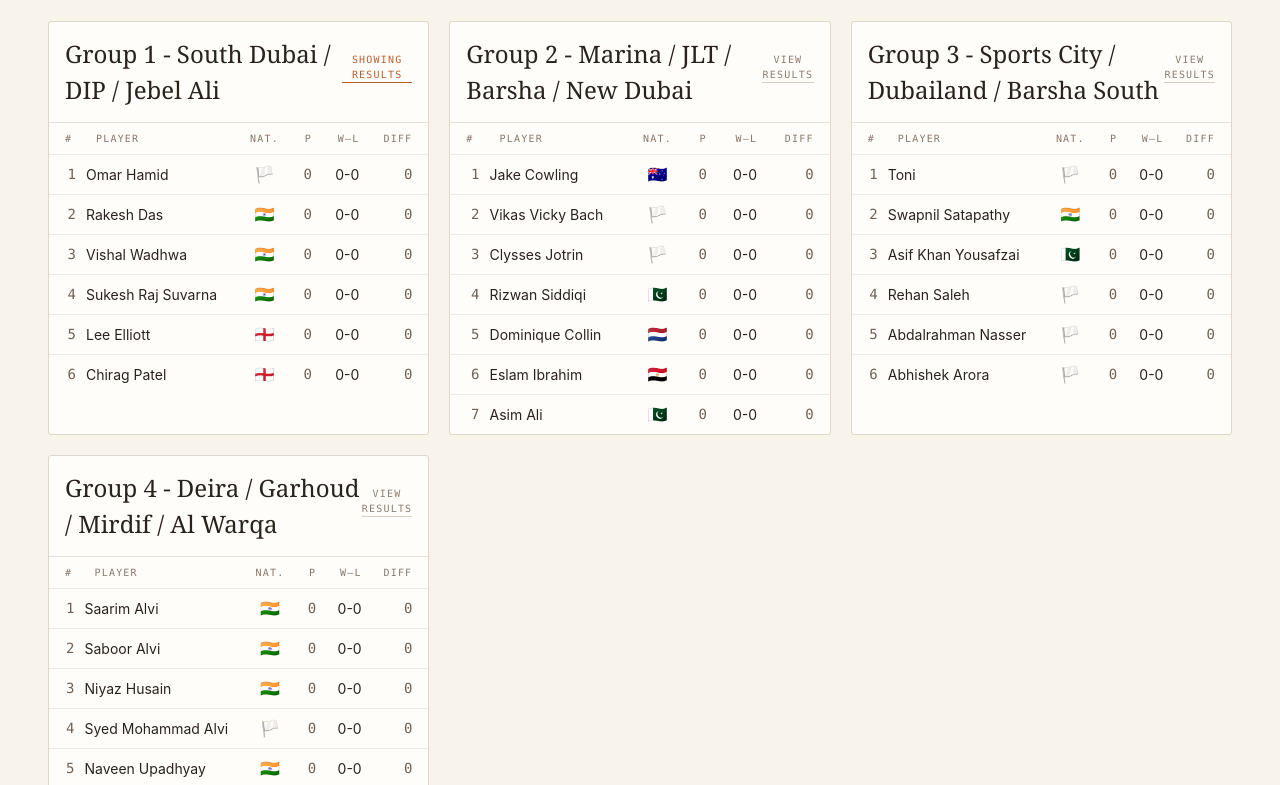
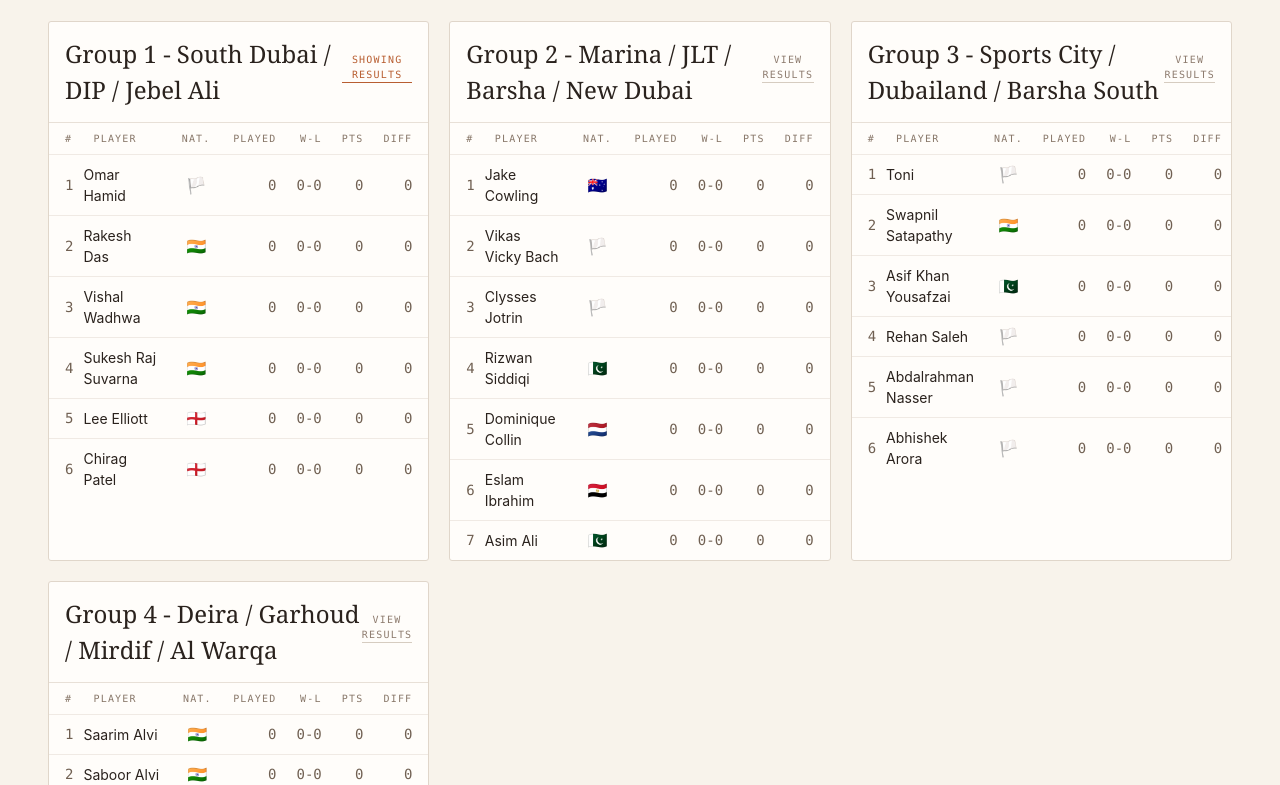
Before and after one commit to naveenupadhyay/JustTennisTournament, a Next.js app: page / in a window 1280 px wide. Shown: the part 855-1640 px from the top of the page. Built offline with nearby package versions, Linux system fonts and the light colour scheme.

Commit message:
Accrue submitted league points in standings

```diff
--- a/app/TournamentClient.tsx
+++ b/app/TournamentClient.tsx
@@ -143,7 +143,7 @@ export default function TournamentClient() {
                   </div>
                   <table>
                     <thead>
-                      <tr><th>#</th><th>Player</th><th>Nat.</th><th>P</th><th>W–L</th><th>Diff</th></tr>
+                      <tr><th>#</th><th>Player</th><th>Nat.</th><th>Played</th><th>W-L</th><th>Pts</th><th>Diff</th></tr>
                     </thead>
                     <tbody>
                       {table.map((row, index) => (
@@ -156,6 +156,7 @@ export default function TournamentClient() {
                           <td><span className="flag" title={row.player.nationality}>{row.player.flag}</span></td>
                           <td>{row.played}</td>
                           <td>{row.won}-{row.lost}</td>
+                          <td>{row.points}</td>
                           <td>{row.diff > 0 ? `+${row.diff}` : row.diff}</td>
                         </tr>
                       ))}
@@ -234,7 +235,7 @@ function exportRows(tournament: Tournament) {
     ['Generated', new Date().toLocaleString()],
     [],
     ['Group Standings'],
-    ['Group', 'Rank', 'Player', 'Nationality', 'Played', 'Won', 'Lost', 'Points For', 'Points Against', 'Difference'],
+    ['Group', 'Rank', 'Player', 'Nationality', 'Played', 'Won', 'Lost', 'League Points', 'Points Against', 'Difference'],
   ];
 
   groups.forEach((gid) => {
@@ -247,8 +248,8 @@ function exportRows(tournament: Tournament) {
         String(row.played),
         String(row.won),
         String(row.lost),
-        String(row.gf),
-        String(row.ga),
+        String(row.points),
+        String(row.pointsAgainst),
         String(row.diff),
       ]);
     });
@@ -335,7 +336,7 @@ function snapshotGroup(tournament: Tournament, gid: GroupId) {
     </div>
     <table>
       <thead>
-        <tr><th>#</th><th>Player</th><th>Nat.</th><th>P</th><th>W-L</th><th>Diff</th></tr>
+        <tr><th>#</th><th>Player</th><th>Nat.</th><th>Played</th><th>W-L</th><th>Pts</th><th>Diff</th></tr>
       </thead>
       <tbody>
         ${table.map((row, index) => `<tr class="${index < 2 && row.played > 0 ? 'qualified' : ''}">
@@ -344,6 +345,7 @@ function snapshotGroup(tournament: Tournament, gid: GroupId) {
           <td><span class="flag">${escapeHtml(row.player.flag)}</span>${escapeHtml(row.player.nationality || 'TBD')}</td>
           <td>${row.played}</td>
           <td>${row.won}-${row.lost}</td>
+          <td>${row.points}</td>
           <td>${row.diff > 0 ? '+' : ''}${row.diff}</td>
         </tr>`).join('')}
       </tbody>
@@ -480,7 +482,7 @@ function snapshotCss(accentColor: string) {
       text-transform: uppercase;
     }
     td strong { font-weight: 650; }
-    td:nth-child(1), td:nth-child(4), td:nth-child(5), td:nth-child(6) { text-align: right; }
+    td:nth-child(1), td:nth-child(4), td:nth-child(5), td:nth-child(6), td:nth-child(7) { text-align: right; }
     .qualified td { background: color-mix(in srgb, var(--accent) 10%, white); }
     .q {
       display: inline-flex;
--- a/app/globals.css
+++ b/app/globals.css
@@ -324,7 +324,9 @@ h1 {
 
 .group-card td:first-child,
 .group-card td:nth-child(4),
-.group-card td:nth-child(6) {
+.group-card td:nth-child(5),
+.group-card td:nth-child(6),
+.group-card td:nth-child(7) {
   color: var(--muted);
   font-family: var(--font-mono), ui-monospace, monospace;
 }
--- a/lib/tournament.ts
+++ b/lib/tournament.ts
@@ -47,8 +47,8 @@ export type Standing = {
   played: number;
   won: number;
   lost: number;
-  gf: number;
-  ga: number;
+  points: number;
+  pointsAgainst: number;
   diff: number;
 };
 
@@ -277,7 +277,7 @@ export function setTotals(match: Match) {
 export function standingsFor(tournament: Tournament, group: GroupId): Standing[] {
   const rows = tournament.players
     .filter((player) => player.group === group)
-    .map((player) => ({ player, played: 0, won: 0, lost: 0, gf: 0, ga: 0, diff: 0 }));
+    .map((player) => ({ player, played: 0, won: 0, lost: 0, points: 0, pointsAgainst: 0, diff: 0 }));
 
   const byId = new Map(rows.map((row) => [row.player.id, row]));
   tournament.matches
@@ -290,10 +290,10 @@ export function standingsFor(tournament: Tournament, group: GroupId): Standing[]
       const [ag, bg] = setTotals(match);
       a.played += 1;
       b.played += 1;
-      a.gf += ag;
-      a.ga += bg;
-      b.gf += bg;
-      b.ga += ag;
+      a.points += ag;
+      a.pointsAgainst += bg;
+      b.points += bg;
+      b.pointsAgainst += ag;
       if (winner === 0) {
         a.won += 1;
         b.lost += 1;
@@ -304,10 +304,10 @@ export function standingsFor(tournament: Tournament, group: GroupId): Standing[]
     });
 
   rows.forEach((row) => {
-    row.diff = row.gf - row.ga;
+    row.diff = row.points - row.pointsAgainst;
   });
 
-  return rows.sort((x, y) => y.won - x.won || y.diff - x.diff || y.player.seed - x.player.seed);
+  return rows.sort((x, y) => y.points - x.points || y.won - x.won || y.diff - x.diff || y.player.seed - x.player.seed);
 }
 
 export function qualifier(tournament: Tournament, code: string) {
```
